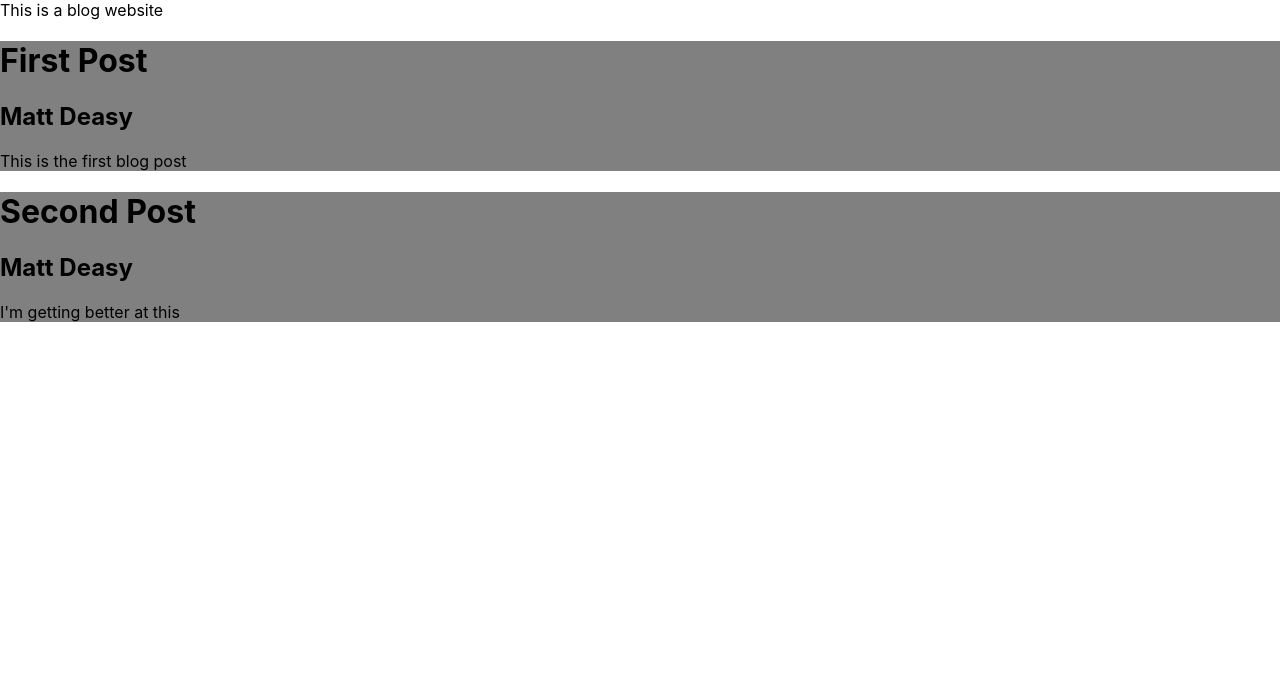
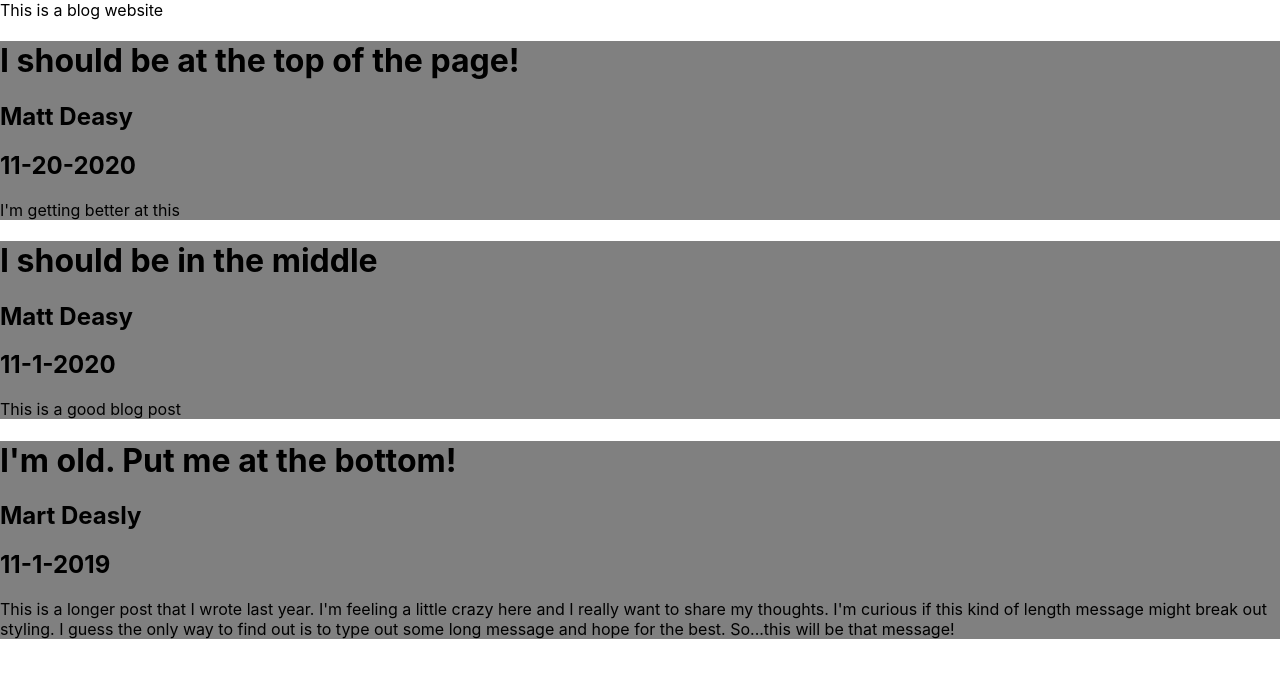
Before and after one commit to matt-j-deasy/collab-city, a React (Create React App) app: page / in a window 1280 px wide. Shown: the top 678 px of the page. Built offline with nearby package versions, Linux system fonts and the light colour scheme.

Commit message:
Add test framework and order posts by dates

```diff
--- a/src/components/App.tsx
+++ b/src/components/App.tsx
@@ -1,13 +1,40 @@
+import { useEffect, useState } from "react";
+import { orderBlogPostsByCreatedDate } from "../util/blogpost";
 import { initialBlogPosts } from "../util/static";
+import { BlogPost as BlogPostType } from "../util/types";
 import { BlogPost } from "./BlogPost/BlogPost";
 
 function App() {
+  // Save a list of blog posts in app state. The list will be an empty array
+  // until we have ordered the posts and called the "setter" for this state variable
+  const [orderedBlogPosts, setOrderedBlogPosts] = useState<BlogPostType[]>([]);
+
+  // A useEffect is a function that React runs when a certain condition is met.
+  // The function always runs whenever the component mounts or unmounts.  It
+  // Also runs whenever variables in the dependency array change.
+  // This function will run once when the app starts, once when the app shuts down
+  // and ANYTIME the variable: initialBlogPosts change. Thats what we want because
+  // we want to ensure things are ordered anytime our list changes.
+  useEffect(
+    function orderBlogPosts() {
+      // Step 1: Order the blog posts by calling our utility function
+      const blogPostsAfterOrdering: BlogPostType[] = orderBlogPostsByCreatedDate(
+        initialBlogPosts
+      );
+
+      // Step 2: Set our application state variable to equal this ordered list
+      setOrderedBlogPosts(blogPostsAfterOrdering);
+    },
+    // This is the dependency array. React looks here to determine when to run this function
+    []
+  );
+
   return (
     <div className="App">
       <header>This is a blog website</header>
       <div id="blog-posts-wrapper">
-        {initialBlogPosts.map((blogPost) => {
-          return <BlogPost post={blogPost} />;
+        {orderedBlogPosts.map((blogPost) => {
+          return <BlogPost post={blogPost} key={blogPost.id} />;
         })}
       </div>
     </div>
--- a/src/components/BlogPost/BlogPost.tsx
+++ b/src/components/BlogPost/BlogPost.tsx
@@ -1,4 +1,5 @@
 import React from "react";
+import { getDisplayDate } from "../../util/date";
 import { BlogPost as BlogPostType } from "../../util/types";
 import "./styles.css";
 
@@ -11,6 +12,7 @@ export const BlogPost: React.FC<BlogPostProps> = ({ post }) => {
     <div className="blog-post-wrapper">
       <h1>{post.title}</h1>
       <h2>{post.author}</h2>
+      <h2>{getDisplayDate(post.createdDate)}</h2>
       <p>{post.content}</p>
     </div>
   );
--- /dev/null
+++ b/src/util/blogpost.ts
@@ -0,0 +1,18 @@
+import { BlogPost } from "./types";
+// Utility functions related to blog posts
+
+/*
+ * Given a list of blog posts, sort them by their created date
+ * Newest blog post should be in outputArray[0]
+ */
+export function orderBlogPostsByCreatedDate(posts: BlogPost[]): BlogPost[] {
+  const sortedPosts: BlogPost[] = posts.sort((a: BlogPost, b: BlogPost) => {
+    if (a.createdDate === b.createdDate) {
+      return 0;
+    } else if (a.createdDate < b.createdDate) {
+      return 1;
+    }
+    return -1;
+  });
+  return sortedPosts;
+}
--- /dev/null
+++ b/src/util/date.ts
@@ -0,0 +1,7 @@
+// Utility functions for dates
+
+// Given a date object, return a traditional date string
+// mm-dd-yyyy
+export function getDisplayDate(date: Date): string {
+  return `${date.getMonth()}-${date.getDate()}-${date.getFullYear()}`;
+}
--- a/src/util/static.ts
+++ b/src/util/static.ts
@@ -1,14 +1,28 @@
 import { BlogPost } from "./types";
 
-export const initialBlogPosts: BlogPost[] = [
-  {
-    title: "First Post",
-    author: "Matt Deasy",
-    content: "This is the first blog post",
-  },
-  {
-    title: "Second Post",
-    author: "Matt Deasy",
-    content: "I'm getting better at this",
-  },
-];
+export const post1: BlogPost = {
+  id: 1,
+  title: "I should be in the middle",
+  author: "Matt Deasy",
+  content: "This is a good blog post",
+  createdDate: new Date(2020, 11, 1),
+};
+
+export const post2: BlogPost = {
+  id: 2,
+  title: "I should be  at the top of the page!",
+  author: "Matt Deasy",
+  content: "I'm getting better at this",
+  createdDate: new Date(2020, 11, 20),
+};
+
+export const post3: BlogPost = {
+  id: 3,
+  title: "I'm old. Put me at the bottom!",
+  author: "Mart Deasly",
+  content:
+    "This is a longer post that I wrote last year.  I'm feeling a little crazy here and I really want to share my thoughts. I'm curious if this kind of length message might break out styling. I guess the only way to find out is to type out some long message and hope for the best. So...this will be that message!",
+  createdDate: new Date(2019, 11, 1),
+};
+
+export const initialBlogPosts: BlogPost[] = [post1, post2, post3];
--- a/src/util/types.ts
+++ b/src/util/types.ts
@@ -1,5 +1,7 @@
 export interface BlogPost {
+  id: number;
   title: string;
   author: string;
   content: string;
+  createdDate: Date;
 }
```
Also changed, not shown: jest.config.ts (added, +19 -0 lines), package.json (+6 -1 lines), 2 other files (tests, documents, lock files or other folders).
